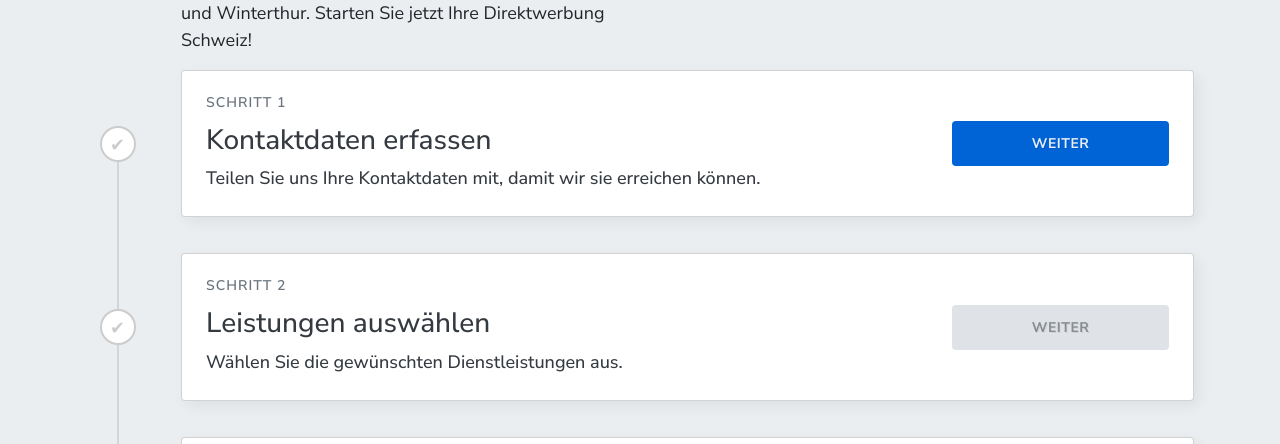
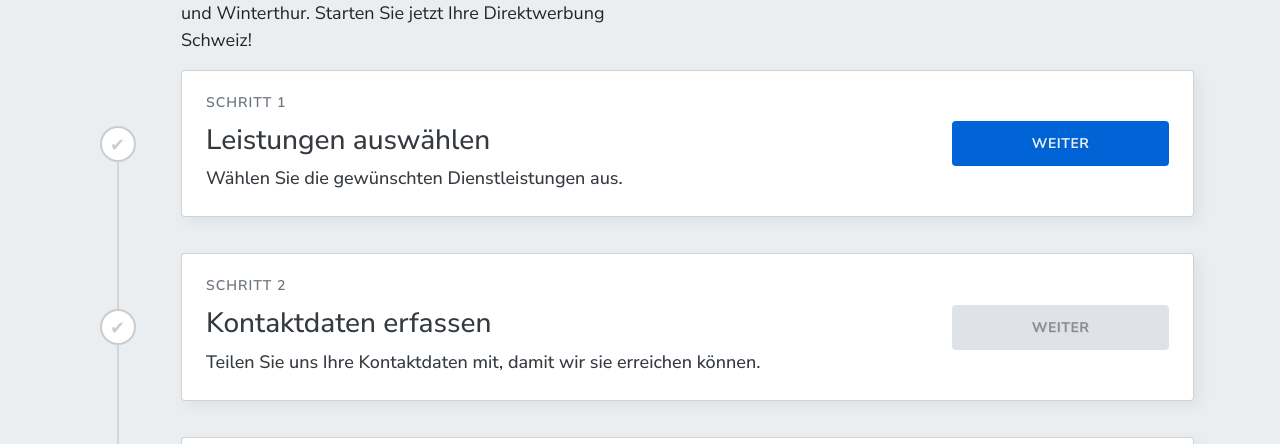
Before and after one commit to lidolee/fvch, an Angular app: page / in a window 1280 px wide. Shown: the part 356-800 px from the top of the page. Built offline with nearby package versions, Linux system fonts and the light colour scheme.

Commit message:
change order: solutions.component <> contactdata.component

```diff
--- a/src/app/offerte/components/contactdata/contactdata.component.html
+++ b/src/app/offerte/components/contactdata/contactdata.component.html
@@ -2,13 +2,15 @@
   <div class="cardbox-body">
     <div class="row">
       <div class="col-lg-9">
-        <h6 class="cardbox-step">Schritt 1</h6>
+        <h6 class="cardbox-step">Schritt 2</h6>
         <h3 class="cardbox-title">Kontaktdaten erfassen</h3>
         <p class="cardbox-text">Teilen Sie uns Ihre Kontaktdaten mit, damit wir sie erreichen können.</p>
       </div>
       <div class="col-lg-3 align-self-center">
         <button type="button"
                 [class]="isStepCompleted ? 'cardbox-button secondary' : 'cardbox-button'"
+                [disabled]="disabled"
+                [class.disabled]="disabled"
                 (click)="openContactModal(contactModal)">
           {{ isStepCompleted ? 'Bearbeiten' : 'Weiter' }}
         </button>
@@ -112,7 +114,7 @@
                     <input type="text"
                            id="firma"
                            class="form-control"
-                           placeholder="Musterfirma GmbH"
+                           placeholder="Musterfirma AG"
                            formControlName="company">
                   </div>
                 </div>
--- a/src/app/offerte/components/contactdata/contactdata.component.ts
+++ b/src/app/offerte/components/contactdata/contactdata.component.ts
@@ -5,7 +5,7 @@
  * @description Component for handling contact data input in the quote process
  */
 
-import { Component, OnInit } from '@angular/core';
+import {Component, Input, OnInit} from '@angular/core';
 import { CommonModule } from '@angular/common';
 import { FormBuilder, FormGroup, Validators, ReactiveFormsModule } from '@angular/forms';
 import { NgbModal, NgbModule } from '@ng-bootstrap/ng-bootstrap';
@@ -19,6 +19,7 @@ import { OfferteStateService } from '../../services/offerte-state.service';
   styleUrl: './contactdata.component.scss'
 })
 export class ContactdataComponent implements OnInit {
+  @Input() disabled = false;
   contactForm: FormGroup;
   salutations = ['Herr', 'Frau'];
   isStepCompleted = false;
@@ -45,7 +46,7 @@ export class ContactdataComponent implements OnInit {
 
   ngOnInit() {
     this.offerteState.stepState$.subscribe(state => {
-      this.isStepCompleted = state.contact.isCompleted;
+      this.isStepCompleted = state.contactdata.isCompleted;
     });
   }
 
--- a/src/app/offerte/components/solutions/solutions.component.html
+++ b/src/app/offerte/components/solutions/solutions.component.html
@@ -2,7 +2,7 @@
   <div class="cardbox-body">
     <div class="row">
       <div class="col-lg-9">
-        <h6 class="cardbox-step">Schritt 2</h6>
+        <h6 class="cardbox-step">Schritt 1</h6>
         <h3 class="cardbox-title">Leistungen auswählen</h3>
         <p class="cardbox-text">Wählen Sie die gewünschten Dienstleistungen aus.</p>
       </div>
--- a/src/app/offerte/interfaces/step-state.interface.ts
+++ b/src/app/offerte/interfaces/step-state.interface.ts
@@ -4,7 +4,7 @@ export interface StepState {
 }
 
 export interface OfferteStepState {
-  contact: StepState;
+  contactdata: StepState;
   solutions: StepState;
   confirmation: StepState;
 }
--- a/src/app/offerte/offerte/offerte.component.html
+++ b/src/app/offerte/offerte/offerte.component.html
@@ -30,21 +30,22 @@
         </div>
 
         <div class="offerte-container">
+
           <div class="row">
             <div class="col-2 col-lg-1">
-              <div class="step first" [class.checked]="isStepCompleted('contact')"></div>
+              <div class="step first" [class.checked]="isStepCompleted('solutions')"></div>
             </div>
             <div class="col-10 col-lg-11">
-              <app-contactdata></app-contactdata>
+              <app-solutions [disabled]="!isStepAccessible('solutions')"></app-solutions>
             </div>
           </div>
 
           <div class="row">
             <div class="col-2 col-lg-1">
-              <div class="step" [class.checked]="isStepCompleted('solutions')"></div>
+              <div class="step" [class.checked]="isStepCompleted('contactdata')"></div>
             </div>
             <div class="col-10 col-lg-11">
-              <app-solutions [disabled]="!isStepAccessible('solutions')"></app-solutions>
+              <app-contactdata [disabled]="!isStepAccessible('contactdata')"></app-contactdata>
             </div>
           </div>
 
--- a/src/app/offerte/offerte/offerte.component.ts
+++ b/src/app/offerte/offerte/offerte.component.ts
@@ -20,8 +20,8 @@ import { OfferteStepState } from '../interfaces/step-state.interface';
 })
 export class OfferteComponent implements OnInit {
   stepState: OfferteStepState = {
-    contact: { isCompleted: false, isAccessible: true },
-    solutions: { isCompleted: false, isAccessible: false },
+    solutions: { isCompleted: false, isAccessible: true },
+    contactdata: { isCompleted: false, isAccessible: false },
     confirmation: { isCompleted: false, isAccessible: false }
   };
 
--- a/src/app/offerte/services/offerte-state.service.ts
+++ b/src/app/offerte/services/offerte-state.service.ts
@@ -10,8 +10,8 @@ import { OfferteStepState } from '../interfaces/step-state.interface';
 })
 export class OfferteStateService {
   private initialStepState: OfferteStepState = {
-    contact: { isCompleted: false, isAccessible: true },
-    solutions: { isCompleted: false, isAccessible: false },
+    solutions: { isCompleted: false, isAccessible: true },
+    contactdata: { isCompleted: false, isAccessible: false },
     confirmation: { isCompleted: false, isAccessible: false }
   };
 
@@ -28,7 +28,7 @@ export class OfferteStateService {
 
   updateContactData(data: ContactData) {
     this.contactDataSubject.next(data);
-    this.updateStepState('contact', true);
+    this.updateStepState('contactdata', true);
   }
 
   updateSolutions(data: SolutionsData) {
@@ -54,10 +54,10 @@ export class OfferteStateService {
     // Update accessibility based on completion status
     if (completed) {
       switch(step) {
-        case 'contact':
-          newState.solutions.isAccessible = true;
+        case 'solutions':
+          newState.contactdata.isAccessible = true;
           break;
-        case 'solutions':
+        case 'contactdata':
           newState.confirmation.isAccessible = true;
           break;
       }
```
Also changed, not shown: src/app/offerte/components/solutions/solutions.component.ts (+15 -3 lines).
